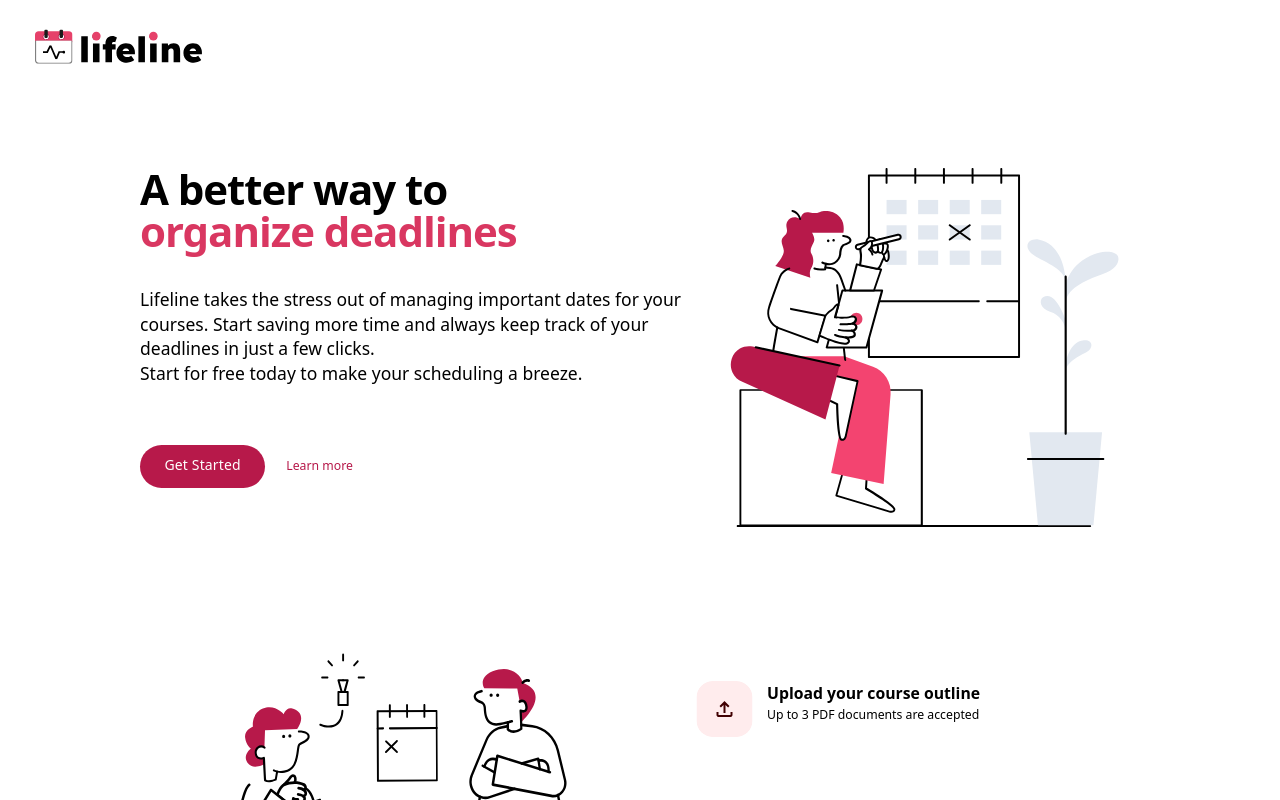
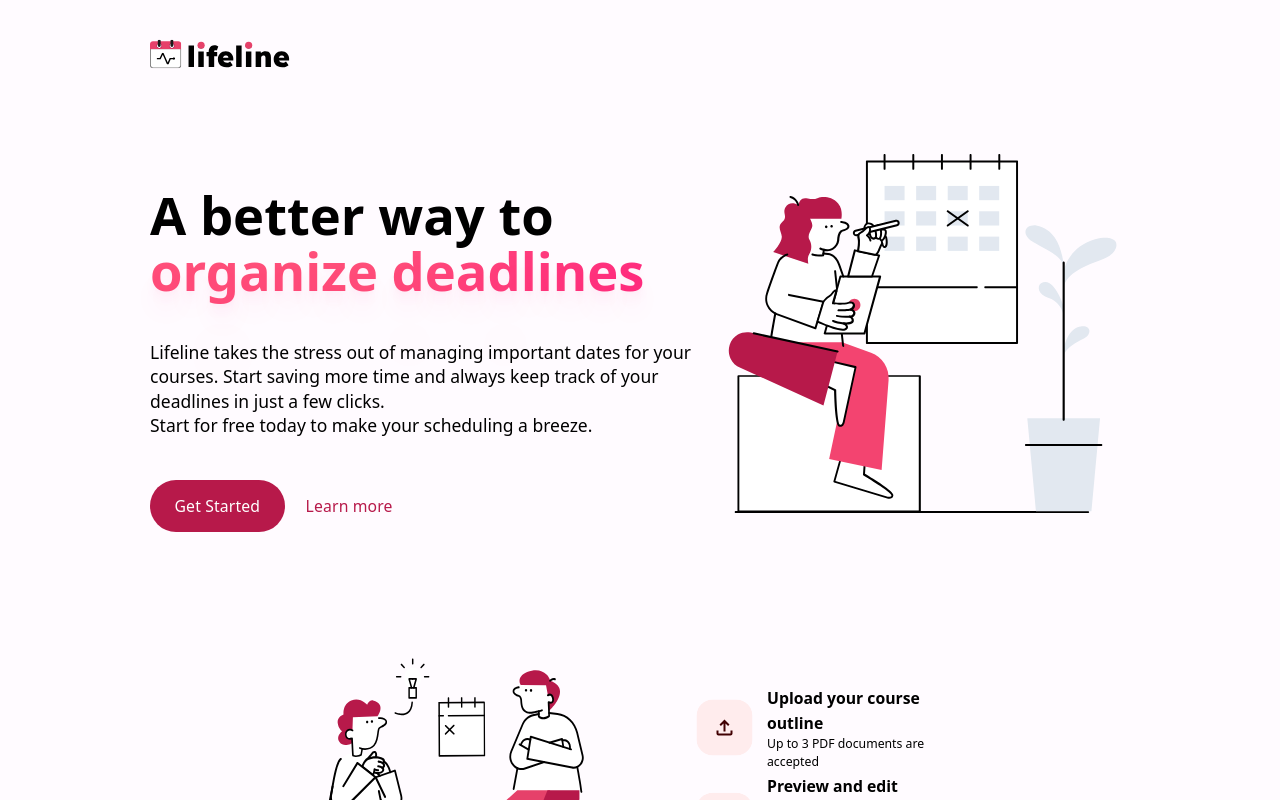
Before and after one commit to techstartucalgary/lifeline, a React (Create React App) app in the folder client/: page / in a window 1280 px wide. Shown: the top 800 px of the page. Built offline with nearby package versions, Linux system fonts and the light colour scheme.

Commit message:
Refactor landing banner section

```diff
--- a/client/src/App.tsx
+++ b/client/src/App.tsx
@@ -1,7 +1,7 @@
 import { Routes, Route } from "react-router-dom";
 import axios from "axios";
 
-import Landing from "./pages/Landing";
+import Landing from "./pages/Landing/Landing";
 import Loading from "./pages/Loading";
 import Review from "./pages/Review";
 import Upload from "./pages/Upload";
@@ -22,7 +22,7 @@ axios.defaults.timeout = 30000;
 
 function App() {
   return (
-    <div className="App">
+    <div className="App bg-sys-background">
       <Routes>
         <Route path="/" element={<Landing />} />
         <Route path="/landing" element={<Landing />} />
--- a/client/src/components/Button.tsx
+++ b/client/src/components/Button.tsx
@@ -1,16 +1,18 @@
 import { ReactNode, ButtonHTMLAttributes } from "react";
 import { twMerge } from "tailwind-merge";
+import { useNavigate, To } from "react-router-dom";
 
 interface ButtonProps extends ButtonHTMLAttributes<HTMLButtonElement> {
   children: string | ReactNode;
   variant?: "filled" | "tonal" | "text";
   className?: string;
+  to?: To;
 };
 
 const base = `
   bg-transparent text-primary text-center font-medium tracking-[0.01rem]
   px-7 py-3 pt-[0.67rem] align-middle rounded-full relative
-  transition-all before:transition-all
+  transition-color transition-opacity before:transition-all
 
   before:block before:absolute before:top-0 before:left-0 before:bottom-0 before:right-0
   before:bg-transparent before:user-select-none before:-z-1 before:rounded-full
@@ -29,10 +31,18 @@ const classnames = {
   tonal: twMerge(base, "bg-sys-secondary-container text-sys-on-secondary-container hover:before:bg-state-layers-on-secondary-container/8 focus:before:bg-state-layers-on-secondary-container/12 active:before:bg-state-layers-on-secondary-container/12")
 };
 
-const Button = ({ variant = "text", children, className, ...props }: ButtonProps) => {
-  return <button className={twMerge(classnames[variant], className)} {...props}>
-    {typeof children === "string" ? <>{children}</> : <div className="flex flex-row gap-2">{children}</div>}
-  </button>;
+const Button = ({ variant = "text", children, className, to, ...props }: ButtonProps) => {
+  const navigate = useNavigate();
+
+  return (
+    <button
+      className={twMerge(classnames[variant], className)}
+      {...props}
+      {...(to && props.onClick === undefined && { onClick: () => navigate(to) })}
+    >
+      {typeof children === "string" ? <>{children}</> : <div className="flex flex-row gap-2">{children}</div>}
+    </button>
+  );
 };
 
 export default Button;
--- a/client/src/components/LogoBar.tsx
+++ /dev/null
@@ -1,14 +0,0 @@
-import { useNavigate } from "react-router-dom";
-import { ReactComponent as Logo } from "../assets/logo.svg";
-
-export default function LogoBar() {
-  const navigate = useNavigate();
-
-  return (
-    <div>
-      <div className="flex items-center flex-no-shrink h-12 md: my-8 text-white ml-10 block w-48 cursor-pointer">
-        <Logo onClick={() => navigate("/")}/>
-      </div>
-    </div>
-  );
-}
--- /dev/null
+++ b/client/src/components/NavigationBar/NavigationBar.tsx
@@ -0,0 +1,14 @@
+import { Link } from "react-router-dom";
+import { ReactComponent as Logo } from "./logo.svg";
+
+export default function NavigationBar() {
+  return (
+    <div>
+      <div className="items-center flex-no-shrink md:py-8 text-white">
+        <Link to="/">
+          <Logo className="w-[10rem]" />
+        </Link>
+      </div>
+    </div>
+  );
+}
--- /dev/null
+++ b/client/src/pages/Landing/Landing.css
@@ -0,0 +1,7 @@
+.title-highlight {
+    background: linear-gradient(90.89deg, #FF4F7A 40.1%, #FF2480 100%);
+    -webkit-background-clip: text;
+    -webkit-text-fill-color: transparent;
+    background-clip: text;
+    text-shadow: 0px 71px 80px rgba(255, 36, 128, 0.07), 0px 21.4044px 24.1177px rgba(255, 36, 128, 0.0456112), 0px 8.8903px 10.0172px rgba(255, 36, 128, 0.035), 0px 3.21545px 3.62304px rgba(255, 36, 128, 0.0243888);
+}
--- a/client/src/pages/Landing.tsx
+++ b/client/src/pages/Landing/Landing.tsx
@@ -1,14 +1,16 @@
 import { useEffect } from "react";
-import { Link, useNavigate } from "react-router-dom";
-import Button from "../components/Button";
-import LogoBar from "../components/LogoBar";
+import { Link } from "react-router-dom";
+import Button from "../../components/Button";
+import NavigationBar from "../../components/NavigationBar/NavigationBar";
 // import illustrations
-import illustration1 from "../assets/illustration1.svg";
-import illustration10 from "../assets/illustration10.svg";
-import illustration19 from "../assets/illustration19.svg";
-import uploadIcon from "../assets/upload.svg";
-import editIcon from "../assets/edit.svg";
-import exportIcon from "../assets/export-icon.svg";
+import illustration1 from "../../assets/illustration1.svg";
+import illustration10 from "../../assets/illustration10.svg";
+import illustration19 from "../../assets/illustration19.svg";
+import uploadIcon from "../../assets/upload.svg";
+import editIcon from "../../assets/edit.svg";
+import exportIcon from "../../assets/export-icon.svg";
+
+import "./Landing.css";
 
 
 export default function Landing() {
@@ -16,48 +18,36 @@ export default function Landing() {
     document.title = "Lifeline | Making Deadlines Easier";
   }, []);
 
-  // const howItWorksSection = useRef(null);
+  return (
+    <div className="font-display max-w-7xl mx-auto px-5 md:px-16 lg:px-20">
+      <NavigationBar />
 
-  const navigate = useNavigate();
-
-  return (
-    <>
-      <LogoBar/>
-      <div className="flex flex-row px-28 mt-28">
-        <div className="w-7/12 m-0 pl-12">
-          <div className="text-5xl font-poppins font-[800] leading- tracking-tight">
-            <h1>A better way to</h1>
-            <h1 className=" text-primary-50">organize deadlines</h1>
+      <div className="mt-12 gap-3 grid grid-cols-4 md:grid-cols-8 lg:grid-cols-12">
+        <div className="col-span-4 md:col-span-5 lg:col-span-7">
+          <div className="text-4xl md:text-5xl xl:text-6xl font-poppins font-bold my-10 lg:space-y-1">
+            <div>A better way to </div>
+            <div className="text-primary-50 title-highlight pb-2">organize deadlines</div>
           </div>
-          <div className="leading-relaxed font-poppins mt-10 w-11/12">
-            <p className="text-xl font-normal non-italic">
-              Lifeline takes the stress out of managing important dates for your
-              courses. Start saving more time and always keep track of your
-              deadlines in just a few clicks.
-              <span className="block">
+          <div className="leading-relaxed font-poppins mt-10">
+            <div className="text-normal md:text-lg xl:text-xl">
+              <p className="max-w-md md:max-w-2xl">
+                Lifeline takes the stress out of managing important dates for your
+                courses. Start saving more time and always keep track of your
+                deadlines in just a few clicks.
+              </p>
+              <p>
                 Start for free today to make your scheduling a breeze.
-              </span>
-            </p>
+              </p>
+            </div>
             <nav>
-              <div className="mt-[60px]">
-                <Button
-                  onClick={() => navigate("/upload")}
-                  variant="filled"
-                >
-                      Get Started
-                </Button>
-                <Link
-                  to="/workflow"
-                  className="text-learnMore text-sm text-semibold py-3.5 px-6 inline"
-                >
-                  Learn more
-                </Link>
+              <div className="mt-12 flex">
+                <Button to="/upload" variant="filled" className="text-lg py-4 hidden md:block mr-2">Get Started</Button>
+                <Button to="/workflow" variant="text" className="text-lg px-4 py-4 -ml-4 -mt-6 md:ml-0 md:mt-0">Learn more</Button>
               </div>
             </nav>
           </div>
         </div>
-
-        <div className="w-5/12">
+        <div className="mt-10 xl:mt-0 col-span-4 md:col-span-3 lg:col-span-5">
           <img src={illustration1} alt="illustration 1" />
         </div>
       </div>
@@ -150,6 +140,6 @@ export default function Landing() {
         Designed with &hearts; in 2022
         <span className="block">All rights reserved.</span>
       </div>
-    </>
+    </div>
   );
 }
--- a/client/src/pages/Loading.tsx
+++ b/client/src/pages/Loading.tsx
@@ -1,10 +1,10 @@
 import { Link } from "react-router-dom";
-import LogoBar from "../components/LogoBar";
+import NavigationBar from "../components/NavigationBar/NavigationBar";
 
 export default function About() {
   return (
     <>
-      <LogoBar/>
+      <NavigationBar />
       <main>
         <h2>This is the loading page</h2>
       </main>
@@ -24,7 +24,7 @@ export default function About() {
           d="M12 19C15.866 19 19 15.866 19 12C19 8.13401 15.866 5 12 5C8.13401 5 5 8.13401 5 12C5 15.866 8.13401 19 12 19ZM12 22C17.5228 22 22 17.5228 22 12C22 6.47715 17.5228 2 12 2C6.47715 2 2 6.47715 2 12C2 17.5228 6.47715 22 12 22Z"
           fill="#FFB2BC"
           fillRule="evenodd"
-          opacity="0.2"/>
+          opacity="0.2" />
         <path
           d="M2 12C2 6.47715 6.47715 2 12 2V5C8.13401 5 5 8.13401 5 12H2Z"
           fill="#E6416A"
--- a/client/src/pages/Upload.tsx
+++ b/client/src/pages/Upload.tsx
@@ -1,4 +1,4 @@
-import LogoBar from "../components/LogoBar";
+import NavigationBar from "../components/NavigationBar/NavigationBar";
 import React, { useState } from "react";
 import Button from "../components/Button";
 import axios from "axios";
@@ -14,7 +14,7 @@ export default function Upload() {
   ];
 
   const handleOutlineUpload = async (event?: React.ChangeEvent<HTMLInputElement>) => {
-    if (event?.target.files != null ) {
+    if (event?.target.files != null) {
 
       const file = event.target.files[0];
 
@@ -47,14 +47,14 @@ export default function Upload() {
       axios.post("/files", formData, {
         headers: { "Content-Type": "multipart/form-data" }
       })
-        .then (res => {
+        .then(res => {
           console.log(uploadFilename + "was uploaded");
           console.log(res);
         })
         .catch((error) => {
           console.log(error);
         })
-        .finally (() => {
+        .finally(() => {
           setOutlineUploadLoading(false);
         });
     }
@@ -62,7 +62,7 @@ export default function Upload() {
 
   return (
     <div>
-      <LogoBar/>
+      <NavigationBar />
 
       <div
         className="h-auto md:h-screen md:pb-0  font-display text-left overflow-x-hidden pt-22 md:pt-20 border border-green-200"
@@ -74,7 +74,7 @@ export default function Upload() {
             Upload and view your course outlines here
           </h1>
         </div>
-        <hr className="my-0 md:my-5 mx-10 w-4/12 h-0.5 bg-black-10 rounded border-0 dark:bg-gray-200"/>
+        <hr className="my-0 md:my-5 mx-10 w-4/12 h-0.5 bg-black-10 rounded border-0 dark:bg-gray-200" />
 
         <div className="flex flex-row mx-9 h-2/3">
           <div className="basis-1/2 border border-red-100 ">
--- a/client/tailwind.config.js
+++ b/client/tailwind.config.js
@@ -151,8 +151,8 @@ module.exports = {
     extend: {
       fontFamily: {
         "sans": ["Lexend", "ui-sans-serif", "system-ui"],
-        "display": ["Lexend", "system-ui"],
-        "body": ["Poppins", "system-ui"],
+        "display": ["Poppins", "system-ui"],
+        "body": ["Lexend", "system-ui"],
       },
       opacity: {
         8: "0.08",
@@ -160,12 +160,6 @@ module.exports = {
         16: "0.16",
       },
       colors: {
-        "gray": "#D9D9D9",
-        "pink": "#FF2480",
-        "getStarted": "#B7194A",
-        "learnMore": "#B7194A",
-        "divider": "ADADAD",
-        "start": "#B7194A",
         ...sys,
         ...ref,
         sys: sys,
```
Also changed, not shown: client/src/components/NavigationBar/logo.svg (renamed from client/src/assets/logo.svg). Lines whose indentation alone changed are shown as unchanged.
